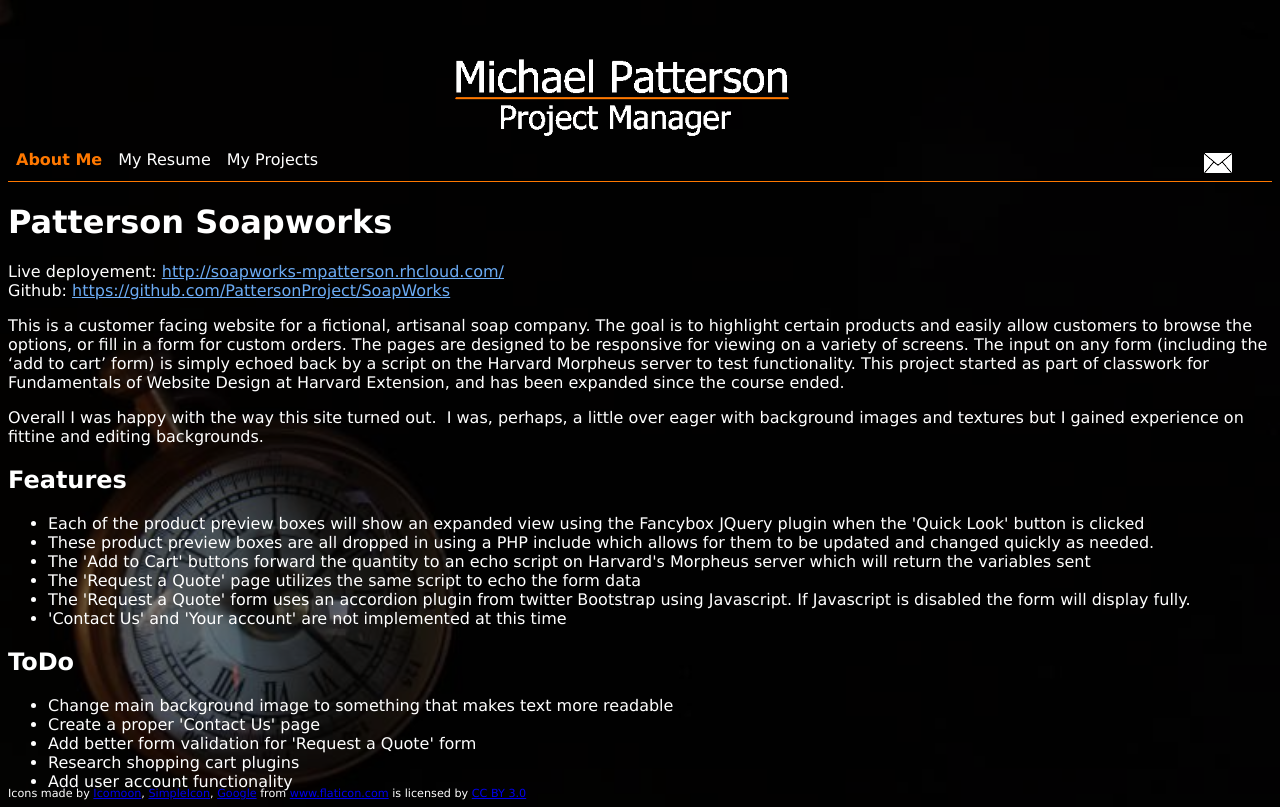
After one commit to PattersonProject/thepattersonproject-website, a PHP site: page /soapworks.php in a window 1280 px wide. The commit adds this page. Run offline with PHP 8.4, Linux system fonts and the light colour scheme; some web fonts are replaced.

Commit message:
Added Projects page

```diff
--- a/include/header.php
+++ b/include/header.php
@@ -3,7 +3,7 @@
 		<ul>
 			<li id="navhome"><a href="index.php">About Me</a></li>
 			<li id="navresume"><a href="resume.php">My Resume</a></li>
-			<!-- <li id="navprojects"><a href="projects.php">My Projects</a></li> -->
+			<li id="navprojects"><a href="projects.php">My Projects</a></li>
 		</ul>
 	</div>
 
--- /dev/null
+++ b/soapworks.php
@@ -0,0 +1,43 @@
+<!DOCTYPE html>
+<html lang="en">
+	<head>
+		<meta charset="UTF-8">
+		<title> Michael Patterson Project Manager </title>
+		<link rel="stylesheet" type="text/css" href="css/index.css">
+		<?php include("include/head.php");?>
+	</head>
+
+
+	<body id="home">
+
+
+		<?php include ("include/header.php");?>
+
+		<div id="content">
+			<h1>Patterson Soapworks</h1>
+				<p>Live deployement: <a href="http://soapworks-mpatterson.rhcloud.com/">http://soapworks-mpatterson.rhcloud.com/</a><br />Github: <a href="https://github.com/PattersonProject/SoapWorks">https://github.com/PattersonProject/SoapWorks</a></p>
+				<p>This is a customer facing website for a fictional, artisanal soap company. The goal is to highlight certain products and easily allow customers to browse the options, or fill in a form for custom orders. The pages are designed to be responsive for viewing on a variety of screens. The input on any form (including the &lsquo;add to cart&rsquo; form) is simply echoed back by a script on the Harvard Morpheus server to test functionality. This project started as part of classwork for Fundamentals of Website Design at Harvard Extension, and has been expanded since the course ended.</p>
+				<p>Overall I was happy with the way this site turned out. &nbsp;I was, perhaps, a little over eager with background images and textures but I gained experience on fittine and editing backgrounds.&nbsp;</p>
+				<h2>Features</h2>
+				<ul>
+				<li>Each of the product preview boxes will show an expanded view using the Fancybox JQuery plugin when the 'Quick Look' button is clicked</li>
+				<li>These product preview boxes are all dropped in using a PHP include which allows for them to be updated and changed quickly as needed.</li>
+				<li>The 'Add to Cart' buttons forward the quantity to an echo script on Harvard's Morpheus server which will return the variables sent</li>
+				<li>The 'Request a Quote' page utilizes the same script to echo the form data</li>
+				<li>The 'Request a Quote' form uses an accordion plugin from twitter Bootstrap using Javascript. If Javascript is disabled the form will display fully.</li>
+				<li>'Contact Us' and 'Your account' are not implemented at this time</li>
+				</ul>
+				<h2>ToDo</h2>
+				<ul>
+				<li>Change main background image to something that makes text more readable</li>
+				<li>Create a proper 'Contact Us' page</li>
+				<li>Add better form validation for 'Request a Quote' form</li>
+				<li>Research shopping cart plugins</li>
+				<li>Add user account functionality</li>
+				</ul>
+		</div>
+
+		<?php include("include/footer.php");?>
+
+	</body>
+</html>
```
Also changed, not shown: java.php (added, +30 -0 lines), projects.php (added, +32 -0 lines), utopia.php (added, +27 -0 lines), 2 other files.
